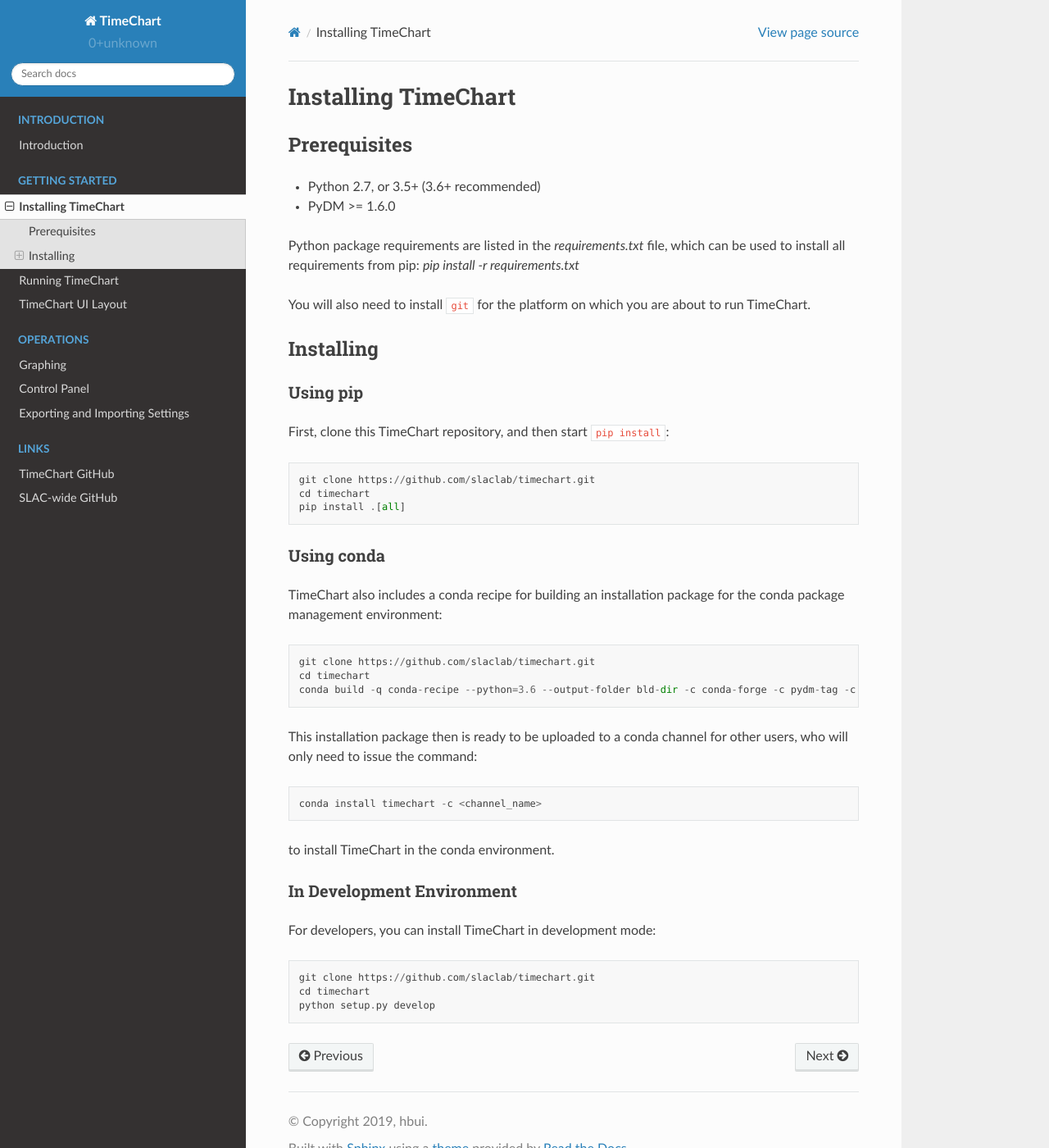
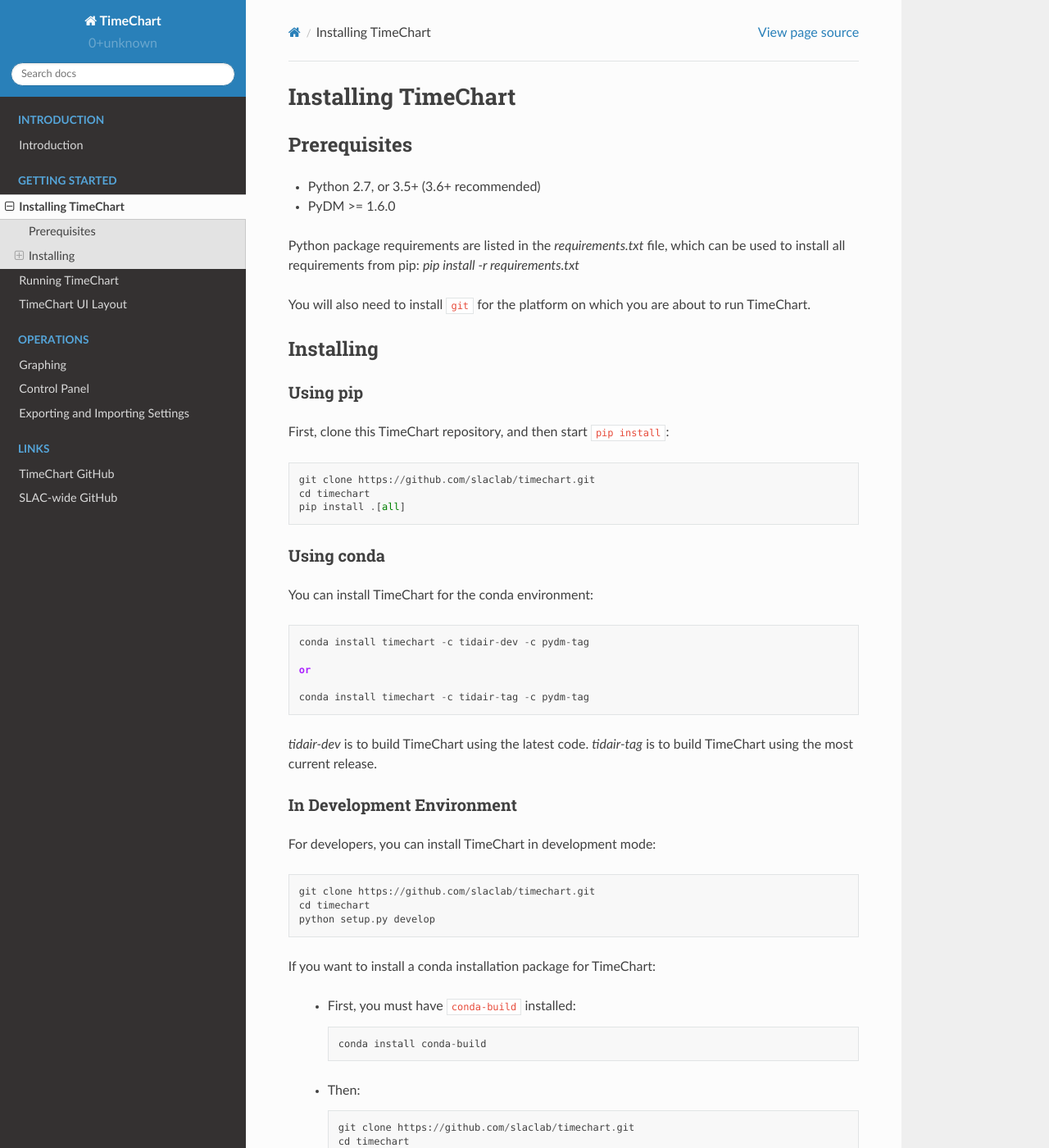
Before and after one commit to slaclab/timechart, a Sphinx documentation site: the page built from docs/source/installing.rst, in a window 1280 px wide and 1400 px high. Shown: the whole window at 82% size. Built offline with Sphinx 7.4.7 and the Read the Docs theme 2.0.0, drawn with Linux system fonts in a browser that asks for light colours; formulas are drawn with MathJax 3.

Commit message:
DOC: Revise installation instructions. Mention direct install options for conda, and move conda packaging to the developer options.

```diff
--- a/docs/source/installing.rst
+++ b/docs/source/installing.rst
@@ -32,19 +32,16 @@
 
 Using conda
 ============
-TimeChart also includes a conda recipe for building an installation package for the conda package management
-environment::
+You can install TimeChart for the conda environment::
 
-    git clone https://github.com/slaclab/timechart.git
-    cd timechart
-    conda build -q conda-recipe --python=3.6 --output-folder bld-dir -c conda-forge -c pydm-tag -c conda-forge
+    conda install timechart -c tidair-dev -c pydm-tag
 
-This installation package then is ready to be uploaded to a conda channel for other users, who will only need to issue
-the command::
+    or
 
-    conda install timechart -c <channel_name>
+    conda install timechart -c tidair-tag -c pydm-tag
 
-to install TimeChart in the conda environment.
+`tidair-dev` is to build TimeChart using the latest code.
+`tidair-tag` is to build TimeChart using the most current release.
 
 
 In Development Environment
@@ -55,3 +52,16 @@
     git clone https://github.com/slaclab/timechart.git
     cd timechart
     python setup.py develop
+
+
+If you want to install a conda installation package for TimeChart:
+
+    * First, you must have ``conda-build`` installed::
+
+        conda install conda-build
+
+    * Then::
+
+        git clone https://github.com/slaclab/timechart.git
+        cd timechart
+        conda build -q conda-recipe --python=3.6 --output-folder bld-dir -c conda-forge -c pydm-tag -c conda-forge
```
Also changed, not shown: README.md (+16 -0 lines).
